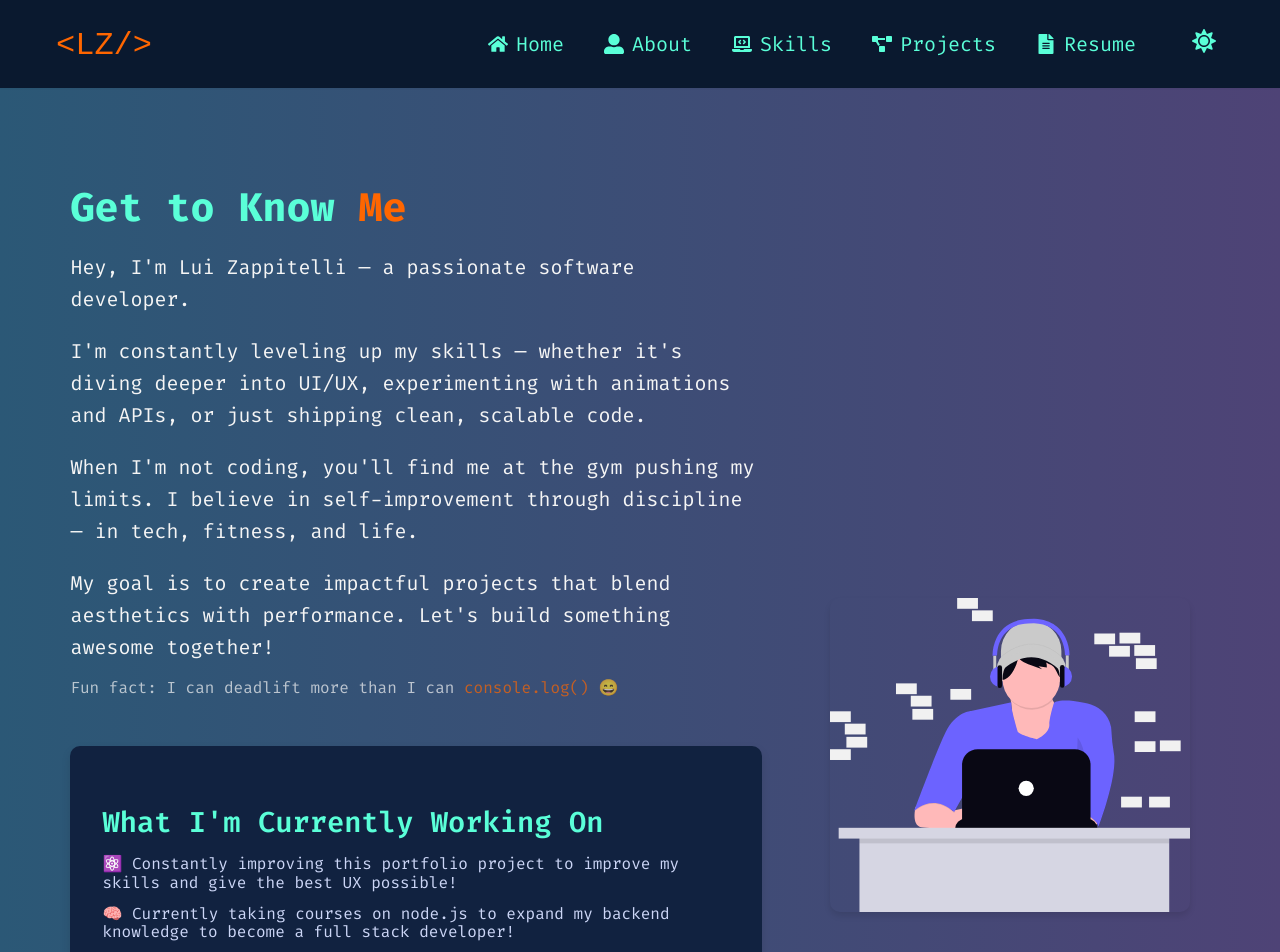
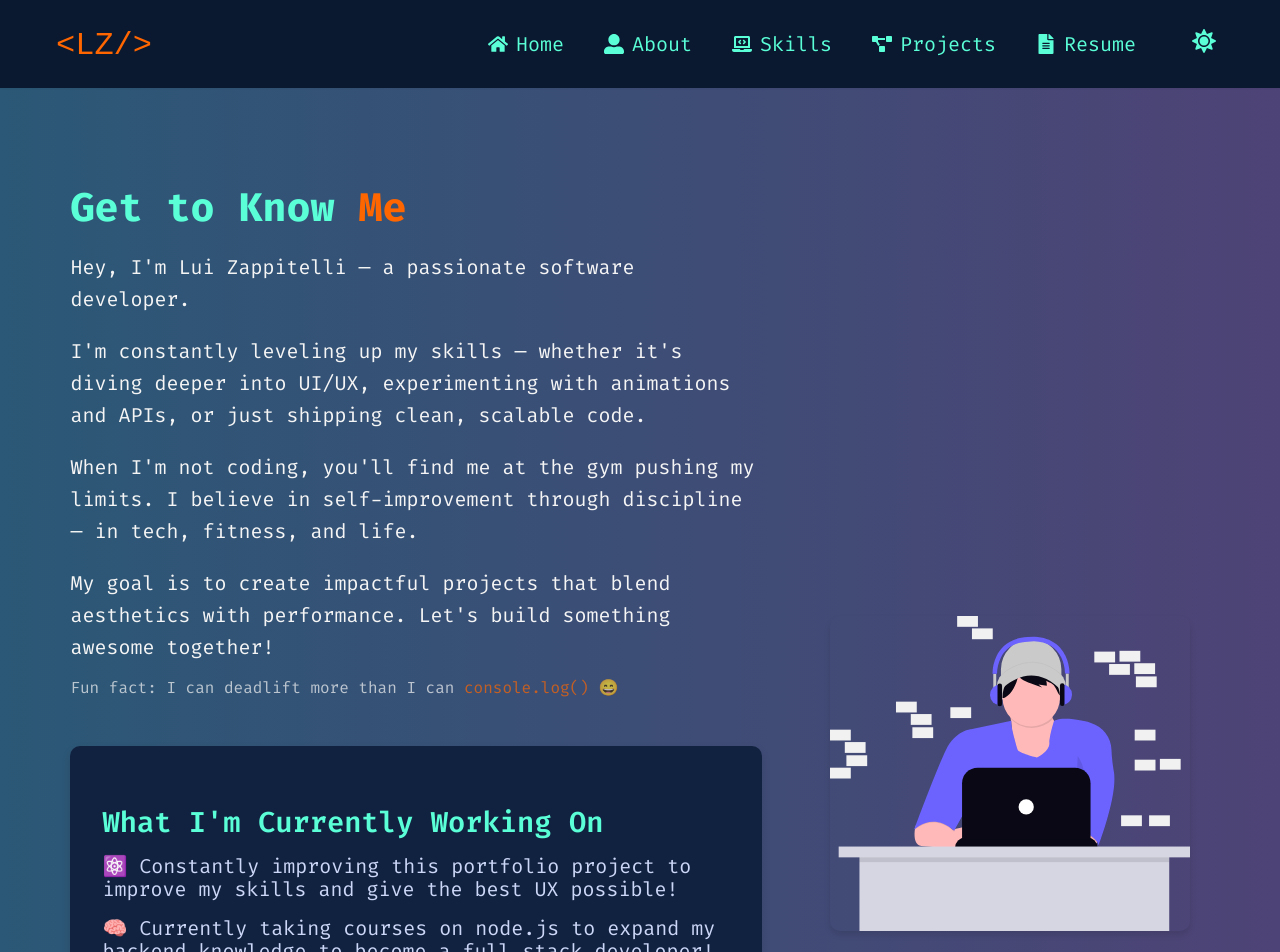
Before and after one commit to lzappo/my-portfolio, a React (Vite) app: page /about in a window 1280 px wide. Shown: the top 952 px of the page. Built offline with nearby package versions, Linux system fonts and the light colour scheme.

Commit message:
CurrentlyWorking font size responsive

```diff
--- a/src/styles/CurrentlyWorking.css
+++ b/src/styles/CurrentlyWorking.css
@@ -20,6 +20,12 @@
 
 .currently-working li {
   font-size: var(--font-size-base);
-  margin-bottom: 0.8rem;
+  margin-bottom: 1rem;
   color: var(--text-color-dim);
 }
+
+@media (min-width: 1024px) {
+  .currently-working li {
+    font-size: var(--font-size-lg);
+  }
+}
```
